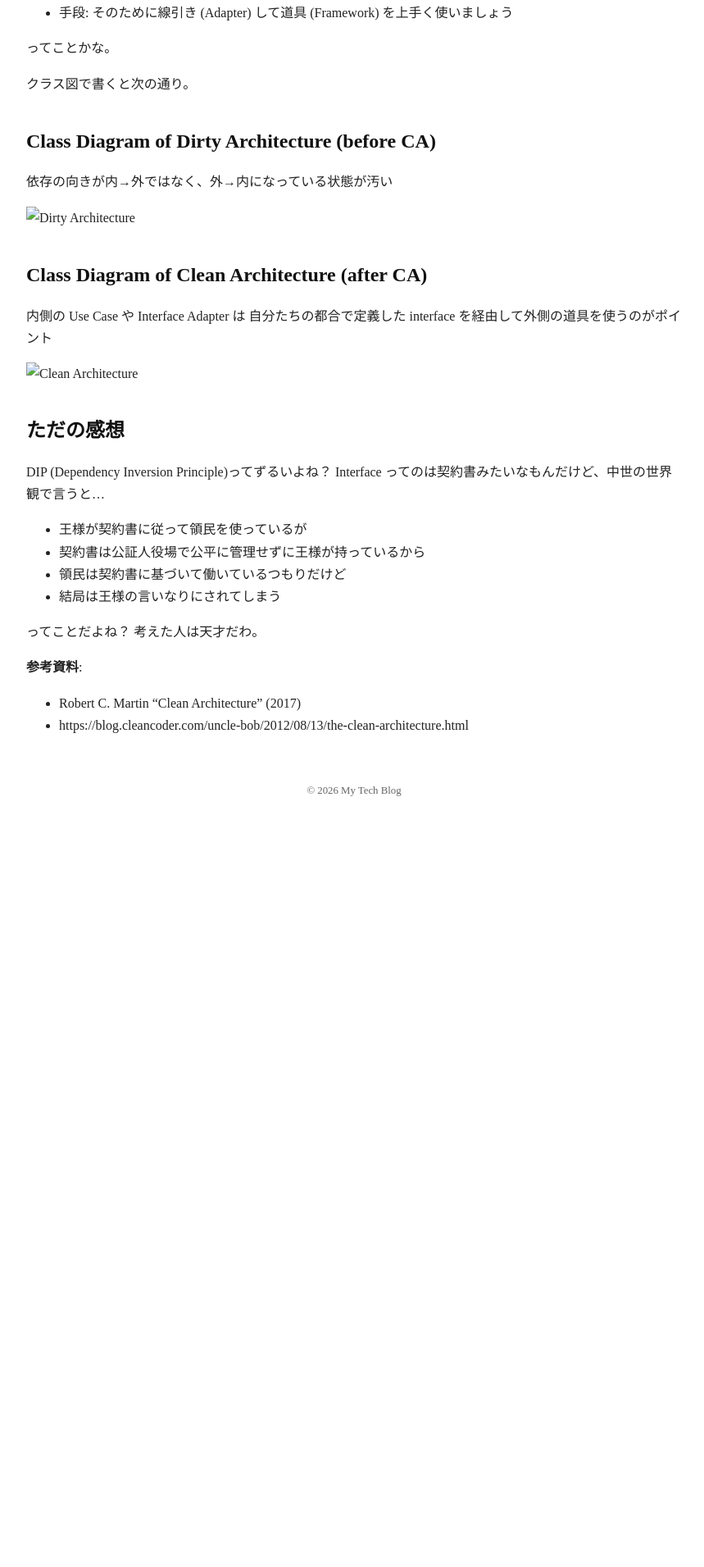
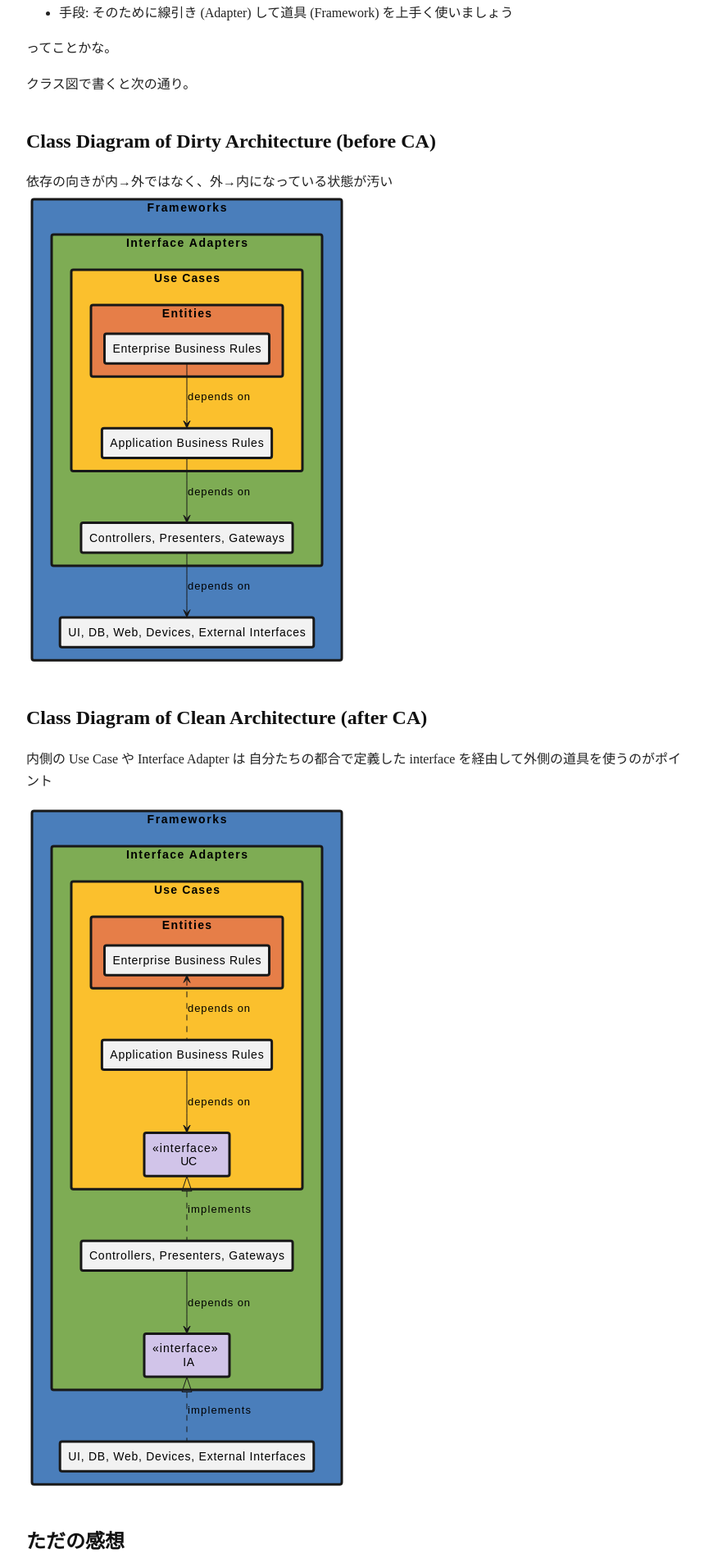
Before and after one commit to GoodRelax/articles, a Jekyll site: the page built from clean-architecture/article_ja.md, in a window 1280 px wide. Shown: the part 982-2893 px from the top of the page at 82% size, without its empty margins (208-1067 px from the left). Built offline with Jekyll 4.4.1, drawn with Linux system fonts in a browser that asks for light colours; before the commit the page ends 1978 px from its top, so only the background shows below that.

Commit message:
Update article_ja.md

````diff
--- a/clean-architecture/article_ja.md
+++ b/clean-architecture/article_ja.md
@@ -47,8 +47,7 @@ tags: [clean-architecture, dip, design]
 ## Class Diagram of Dirty Architecture (before CA)
 
 依存の向きが内→外ではなく、外→内になっている状態が汚い
-
-![Dirty Architecture](/articles/class_diagram_dirty_arch.svg)
+![Dirty Architecture](/articles/clean-architecture/class_diagram_dirty_arch.svg)
 
 <!--
 ```puml
@@ -88,7 +87,7 @@ EN_content -d-> UC_content : "depends on"
 
 内側の Use Case や Interface Adapter は 自分たちの都合で定義した interface を経由して外側の道具を使うのがポイント
 
-![Clean Architecture](/articles/class_diagram_clean_arch.svg)
+![Clean Architecture](/articles/clean-architecture/class_diagram_clean_arch.svg)
 
 <!--
 ```puml
````
